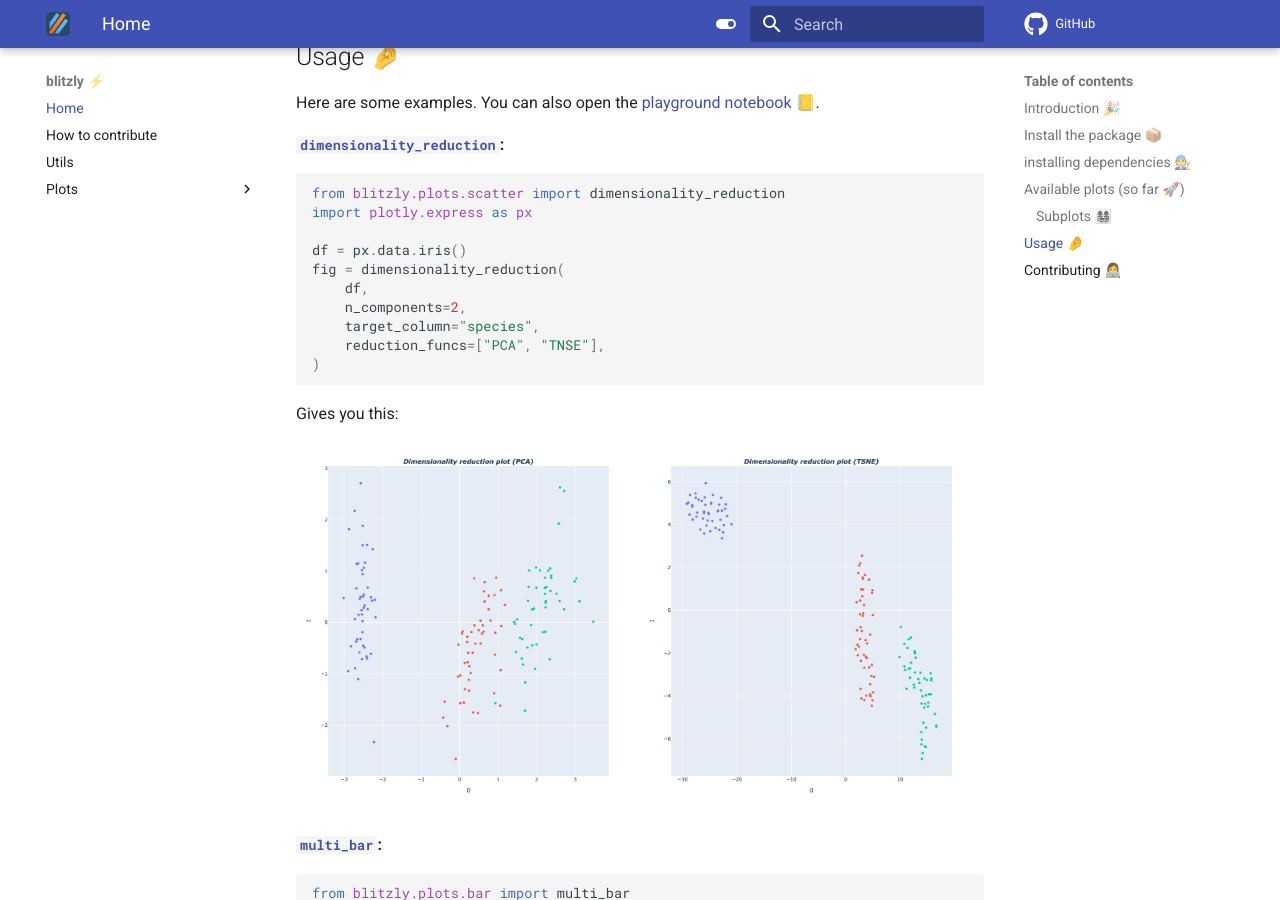
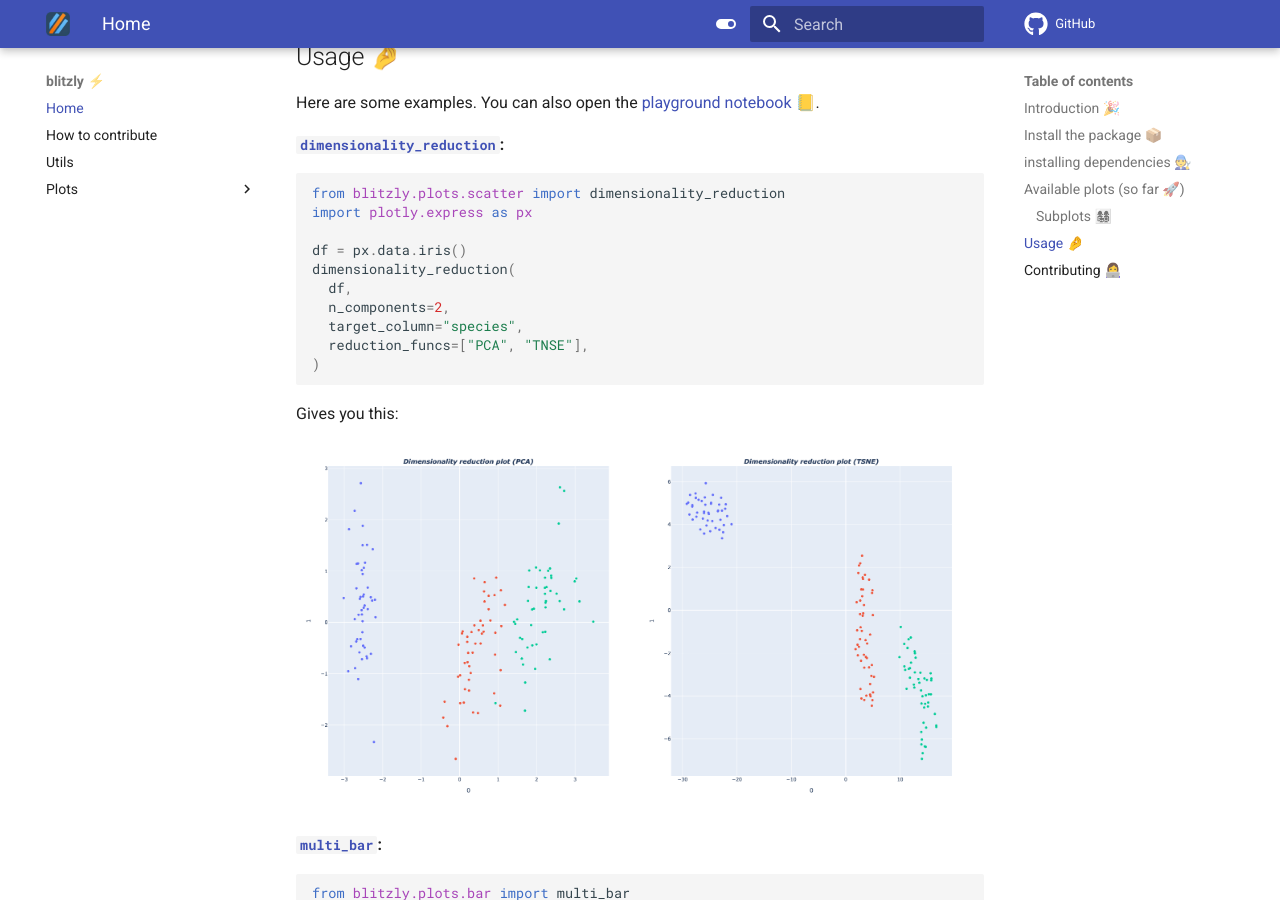
Before and after one commit to invia-flights/blitzly, an MkDocs documentation site: the page built from docs/README.md, in a window 1280 px wide and 900 px high, scrolled down 2145 px. Built offline with MkDocs 1.6.1 and Material for MkDocs 9.7.7, drawn with Linux system fonts in a browser that asks for light colours; comment, search, counter and statistics services are not loaded.

Commit message:
docs: small fixes in readme

````diff
--- a/docs/README.md
+++ b/docs/README.md
@@ -63,17 +63,17 @@
 ## Usage 🤌
 Here are some examples. You can also open the [playground notebook](https://github.com/invia-flights/blitzly/blob/main/examples/playground.ipynb) 📒.
 
-**[`dimensionality_reduction`](https://invia-flights.github.io/blitzly/plots/bar/#blitzly.plots.scatter.dimensionality_reduction):**
+**[`dimensionality_reduction`](https://invia-flights.github.io/blitzly/plots/scatter/#blitzly.plots.scatter.dimensionality_reduction):**
 ```python
 from blitzly.plots.scatter import dimensionality_reduction
 import plotly.express as px
 
 df = px.data.iris()
-fig = dimensionality_reduction(
-    df,
-    n_components=2,
-    target_column="species",
-    reduction_funcs=["PCA", "TNSE"],
+dimensionality_reduction(
+  df,
+  n_components=2,
+  target_column="species",
+  reduction_funcs=["PCA", "TNSE"],
 )
 ```
 Gives you this:
````
